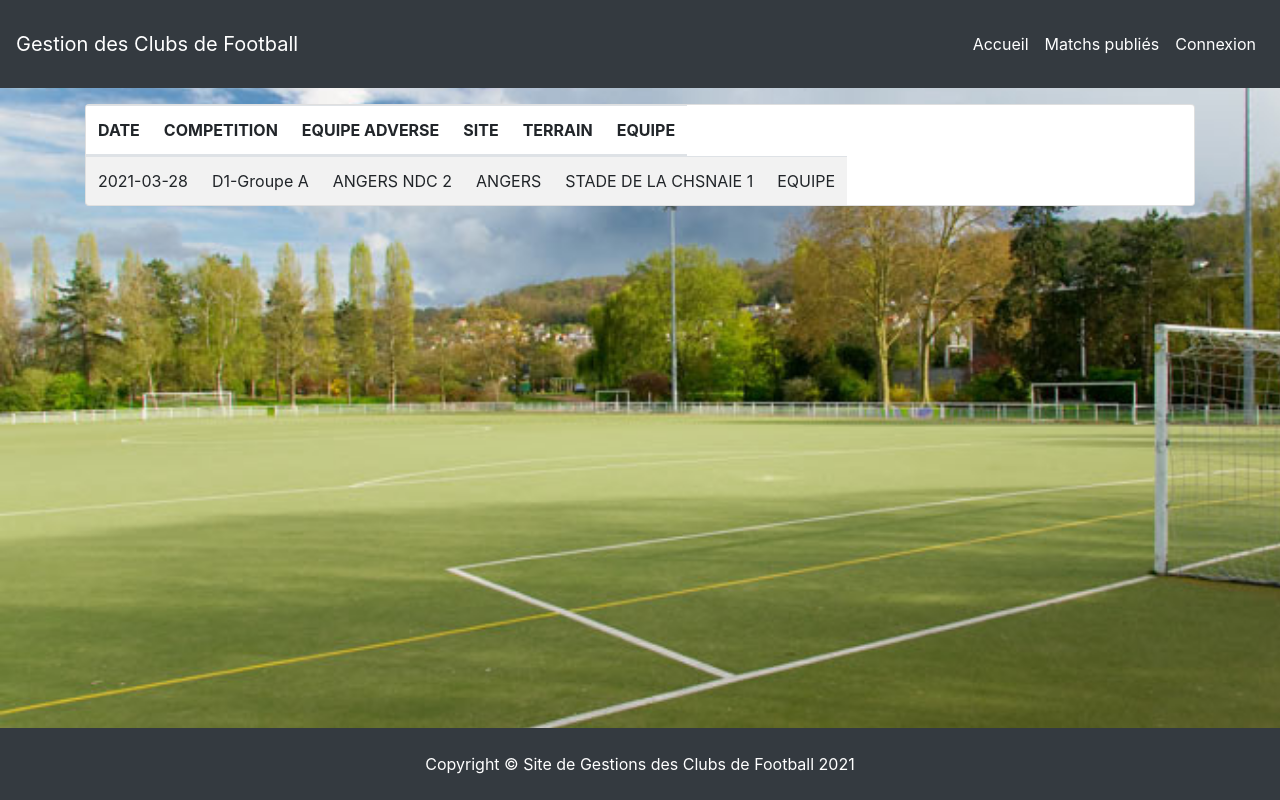
After one commit to TBoubacar/ProjetPHP, a PHP site: template Vue/vueCreerConvoc.php in a window 1280 px wide. The commit adds this page. Run offline with PHP 8.4, Linux system fonts and the light colour scheme; the template is opened without the code that fills it, so the values that code supplies are empty.

Commit message:
ajout de vue concernant la convocation

```diff
--- a/Vue/gabarit.php
+++ b/Vue/gabarit.php
@@ -27,7 +27,7 @@
                 <a class="nav-link text-white" href="index.php?action=accueil">Accueil <span class="sr-only">(current)</span></a>
             </li>
             <li class="nav-item">
-                <a class="nav-link text-white" href="#">Match à venir</a>
+                <a class="nav-link text-white" href="index.php?action=convocPublique">Matchs publiés</a>
             </li>
         </ul>
         <ul class="navbar-nav">
--- a/Vue/vueConnexion.php
+++ b/Vue/vueConnexion.php
@@ -3,7 +3,7 @@
 
 <?php
   if ($poste=='ENTRAINEUR') {
-    $action = '<li class="nav-item"><a class="nav-link" href="">Convocations</a></li>
+    $action = '<li class="nav-item"><a class="nav-link" href="index.php?action=creerConvoc">Convocations</a></li>
               <li class="nav-item"><a class="nav-link" href="">Planning</a></li>
               <li class="nav-item"><a class="nav-link " href="">Calendrier</a></li>';
   } else {
--- /dev/null
+++ b/Vue/vueCreerConvoc.php
@@ -0,0 +1,25 @@
+<?php $this->titre = "Créer convocation"; ?>
+
+<table class="card table table-striped">
+<thead>
+    <tr>
+        <th> DATE </th>
+        <th>COMPETITION</th>
+        <th>EQUIPE ADVERSE</th>
+        <th>SITE</th>
+        <th>TERRAIN</th>
+        <th>EQUIPE</th>
+    </tr>
+</thead>
+<tbody>
+    <tr>
+        <td> 2021-03-28</td>
+        <td>D1-Groupe A</td>
+        <td>ANGERS NDC 2</td>
+        <td>ANGERS</td>
+        <td>STADE DE LA CHSNAIE 1</td>
+        <td>EQUIPE</td>
+    </tr>
+
+</tbody>
+</table>
```
Also changed, not shown: Controleur/ControleurConvocation.php (+11 -2 lines), Controleur/Routeur.php (+6 -2 lines), Vue/vueConvocPublique.php (added, +23 -0 lines), 1 other file.
